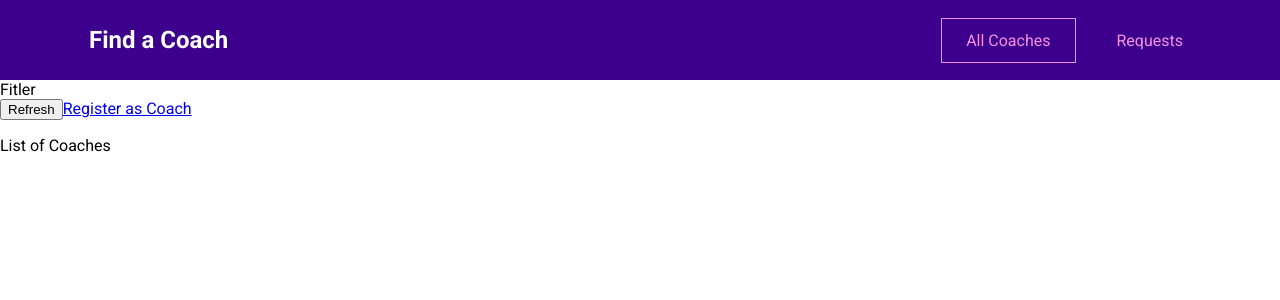
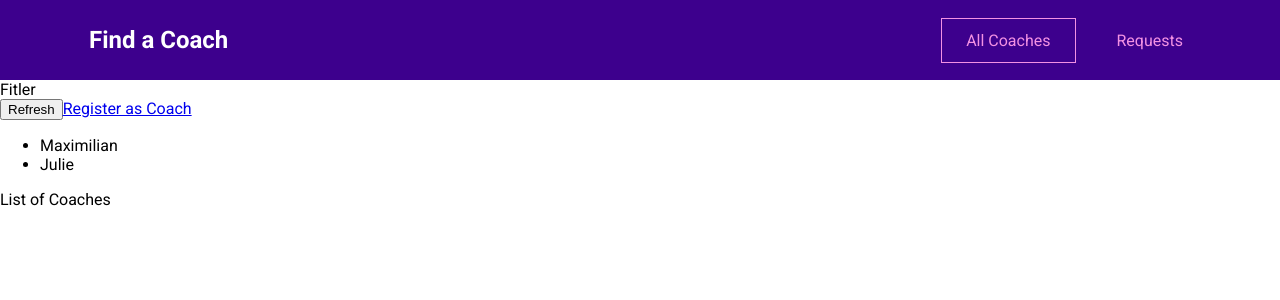
Before and after one commit to das972811/FindACoach, a Vue app in the folder findACoach/: page /coaches in a window 1280 px wide. Shown: the top 300 px of the page. Built offline with nearby package versions, Linux system fonts and the light colour scheme.

Commit message:
Incorporate vuex

```diff
--- a/findACoach/src/main.js
+++ b/findACoach/src/main.js
@@ -1,11 +1,13 @@
 import { createApp } from 'vue';
 
 import router from './router.js';
+import store from './store/index.js';
 
 import App from './App.vue';
 
 const app = createApp(App)
 
 app.use(router);
+app.use(store);
 
 app.mount('#app');
--- a/findACoach/src/pages/coaches/CoachesList.vue
+++ b/findACoach/src/pages/coaches/CoachesList.vue
@@ -7,12 +7,27 @@
             <button>Refresh</button>
             <router-link to="/register">Register as Coach</router-link>
         </div>
-        <ul>
-
+        <ul v-if="hasCoaches">
+            <li v-for="coach in filteredCoaches" :key="coach.id">
+                {{ coach.firstName }}
+            </li>
         </ul>
+        <h3 v-else>No coaches found</h3>
         List of Coaches
     </section>
 </template>
+<script>
+    export default {
+        computed: {
+            filteredCoaches() {
+                return this.$store.getters['coaches/coaches'];
+            },
+            hasCoaches() {
+                return this.$store.getters['coaches/hasCoaches'];
+            }
+        }
+    }
+</script>
 <style>
 
 </style>
--- /dev/null
+++ b/findACoach/src/store/index.js
@@ -0,0 +1,11 @@
+import { createStore } from 'vuex';
+
+import coachesModule from './modules/coaches/index.js';
+
+const store = createStore({
+    modules: {
+        coaches: coachesModule,
+    }
+});
+
+export default store;
--- /dev/null
+++ b/findACoach/src/store/modules/coaches/actions.js
@@ -0,0 +1 @@
+export default {};
--- /dev/null
+++ b/findACoach/src/store/modules/coaches/getters.js
@@ -0,0 +1,8 @@
+export default {
+    coaches(state) {
+        return state.coaches;
+    },
+    hasCoaches(state) {
+        return state.coaches && state.coaches.length > 0;
+    }
+}
--- /dev/null
+++ b/findACoach/src/store/modules/coaches/index.js
@@ -0,0 +1,34 @@
+import mutations from './mutations.js';
+import actions from './actions.js';
+import getters from './getters.js';
+
+export default {
+    namespaced: true,
+    state () {
+        return {
+            coaches: [
+                {
+                    id: 'c1',
+                    firstName: 'Maximilian',
+                    lastName: 'Schwarzmüller',
+                    areas: ['frontend', 'backend', 'career'],
+                    description:
+                        "I'm Maximilian and I've worked as a freelance web developer for years. Let me help you become a developer as well!",
+                    hourlyRate: 30
+                },
+                {
+                    id: 'c2',
+                    firstName: 'Julie',
+                    lastName: 'Jones',
+                    areas: ['frontend', 'career'],
+                    description:
+                        'I am Julie and as a senior developer in a big tech company, I can help you get your first job or progress in your current role.',
+                    hourlyRate: 30
+                }
+            ]
+        }
+    },
+    mutations,
+    actions,
+    getters
+};
--- /dev/null
+++ b/findACoach/src/store/modules/coaches/mutations.js
@@ -0,0 +1,3 @@
+export default {
+
+}
```
